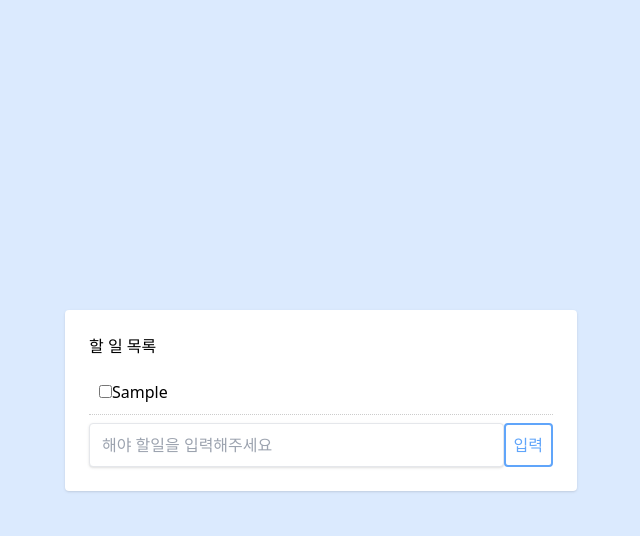
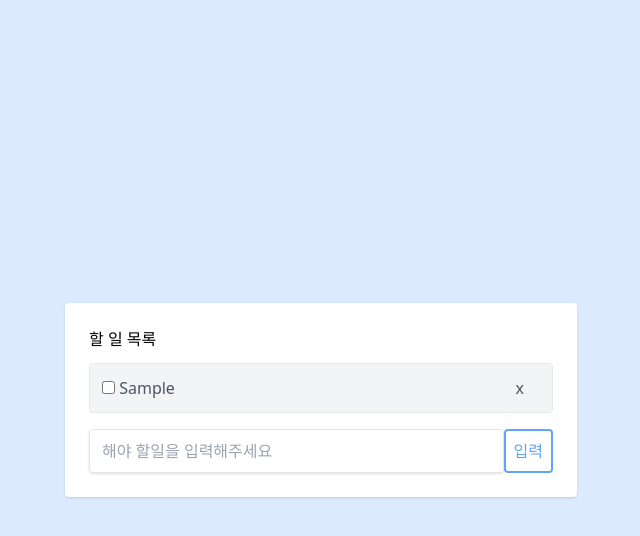
Before and after one commit to qwe3213/react-app-todolist, a React (Create React App) app: page / in a window 1280 px wide. Both pictures are taken after typing "Sample" into the empty fields and a click on the input "입력". Shown: the top 536 px of the page, without its empty margins (319-959 px from the left). Built offline with nearby package versions, Linux system fonts and the light colour scheme.

Commit message:
List Tailwind css 적용

```diff
--- a/src/components/List.js
+++ b/src/components/List.js
@@ -1,14 +1,6 @@
 import React from "react";
 
 export default function List({tododata, setTododata}) {
-  const btnStyle = {
-    color: "#fff",
-    padding: "5px 9px",
-    border: "none",
-    borderRadius: "50px",
-    cursor: "pointer",
-    float: "right",
-  };
   const handleCompleteChange = (id) => {
     let newTodoData = tododata.map((data) => {
       if (data.id === id) {
@@ -17,13 +9,6 @@ export default function List({tododata, setTododata}) {
       return data;
     });
     setTododata(newTodoData);
-  };
-  const getStyle = (completed) => {
-    return {
-      padding: "10px",
-      borderBottom: "1px #ccc dotted",
-      textDecoration: completed ? "line-through" : "none",
-    };
   };
 
   const handleClick = (id) => {
@@ -34,16 +19,29 @@ export default function List({tododata, setTododata}) {
   return (
     <div>
       {tododata.map((data) => (
-        <div style={getStyle(data.completed)} key={data.id}>
+        <div
+          key={data.id}
+          className="flex items-center justify-between w-full  px-3 py-1 my-2 text-gray-600 bg-gray-100 border rounded "
+        >
+          <div className="items-center">
             <input
               type="checkbox"
-            defaultChecked={false}
+              defaultChecked={data.completed}
               onChange={() => handleCompleteChange(data.id)}
             />
+            {"  "}
+            <sapn className={data.completed ? "line-through" : undefined}>
               {data.title}
-          <button style={btnStyle} onClick={() => handleClick(data.id)}>
+            </sapn>
+          </div>
+          <div className="items-center">
+            <button
+              className="px-4 py-2 float-right "
+              onClick={() => handleClick(data.id)}
+            >
               x
             </button>
+          </div>
         </div>
       ))}
     </div>
```
Lines whose indentation alone changed are shown as unchanged.
